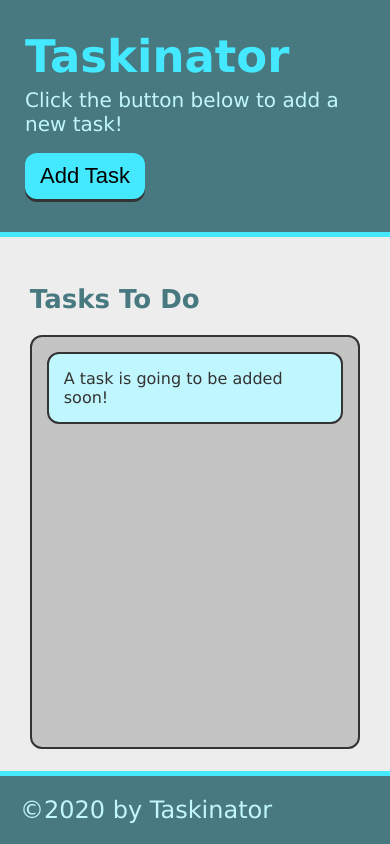
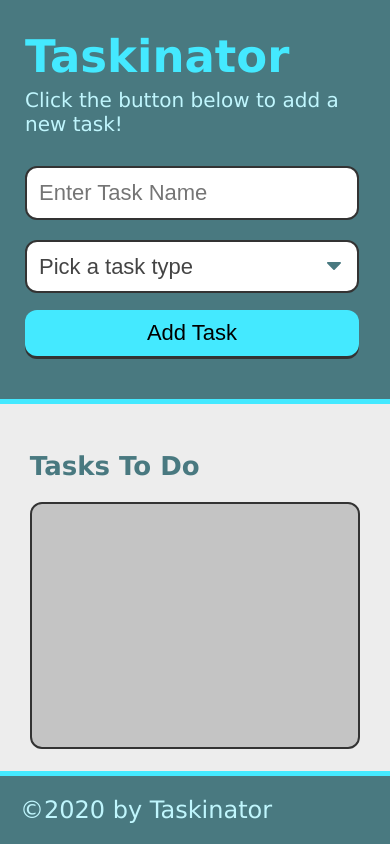
Before and after one commit to DavidTJGriffin/taskinator, a plain HTML site: page index.html in a window 390 px wide. Drawn offline with Linux system fonts and the light colour scheme.

Commit message:
added ability to capture form data

```diff
--- /dev/null
+++ b/code-snapshots/4.1/assets/css/style.css
@@ -0,0 +1,232 @@
+* {
+  box-sizing: border-box;
+}
+
+:root {
+  --primary: #44e9ff;
+  --secondary: #497980;
+  --tertiary: rgb(192, 246, 253);
+  --grey: #333;
+  font-size: 62.5%;
+}
+
+body {
+  background: #ededed;
+  color: var(--grey);
+  margin: 0;
+  padding: 0;
+  display: flex;
+  min-height: 100vh;
+  flex-direction: column;
+  font-family: Verdana, Geneva, Tahoma, sans-serif;
+}
+
+header {
+  background: var(--secondary);
+  padding: 30px 25px;
+  border-bottom: 5px solid var(--primary);
+}
+
+header p {
+  color: var(--tertiary);
+  margin: 5px 0 20px;
+  font-size: 2rem;
+}
+
+p,
+li {
+  font-size: 1.6rem;
+}
+
+form {
+  display: flex;
+  align-items: flex-end;
+  flex-wrap: wrap;
+}
+
+form input {
+  outline: none;
+  border: none;
+  padding: 12px;
+  width: 100%;
+  font-size: 2.2rem;
+  border: 2px solid var(--grey);
+  border-radius: 12px;
+}
+
+form .form-group {
+  margin: 10px 6px 10px 0;
+  flex: 1;
+}
+
+footer {
+  width: 100%;
+  background: var(--secondary);
+  color: var(--tertiary);
+  font-size: 2.4rem;
+  padding: 20px;
+  border-top: 5px solid var(--primary);
+}
+
+.page-title {
+  color: var(--primary);
+  margin-bottom: 5px;
+  margin-top: 0;
+  font-size: 4.5rem;
+}
+
+.page-content {
+  flex: 1;
+  display: flex;
+  flex-wrap: wrap;
+  justify-content: center;
+  margin: 25px auto;
+  width: 95%;
+}
+
+.task-list-wrapper {
+  flex: 1;
+  margin: 0 20px 20px;
+}
+
+.list-title {
+  color: var(--secondary);
+  font-size: 2.6rem;
+}
+
+.task-list {
+  list-style: none;
+  padding: 15px;
+  height: calc(100% - 50px);
+  background: rgb(196, 196, 196);
+  border-radius: 12px;
+  border: 2px solid var(--grey);
+}
+
+.task-item {
+  color: var(--grey);
+  padding: 15px 15px;
+  border: 2px solid var(--grey);
+  background: var(--tertiary);
+  border-radius: 12px;
+  margin-bottom: 20px;
+}
+
+.task-name {
+  margin: 0;
+  font-size: 1.8rem;
+}
+
+.task-type {
+  color: var(--secondary);
+  font-size: 1.55rem;
+}
+.task-actions {
+  display: flex;
+  flex-wrap: wrap;
+  align-items: center;
+  margin: 10px 0 5px 0;
+  justify-content: space-between;
+}
+
+.task-actions button,
+.task-actions select {
+  flex: 1;
+}
+
+.btn {
+  outline: none;
+  border: none;
+  display: inline-block;
+  padding: 10px 15px;
+  background: var(--primary);
+  font-size: 2.2rem;
+  border-radius: 12px;
+  position: relative;
+  top: -3px;
+  box-shadow: 0 3px var(--grey);
+}
+
+.btn:hover {
+  box-shadow: 0 2px var(--grey);
+  top: -2px;
+}
+.btn:active {
+  box-shadow: 0 0px var(--grey);
+  top: 0;
+}
+
+.edit-btn,
+.delete-btn {
+  font-size: 1.4rem;
+  padding: 5px 7px;
+  margin: 3px;
+  background: var(--secondary);
+  color: #fff;
+}
+
+.select-dropdown,
+.select-status {
+  display: block;
+  font-size: 2.2rem;
+  color: #444;
+  padding: 12px;
+  width: 100%;
+  max-width: 100%;
+  margin: 0;
+  border: 2px solid var(--grey);
+  border-radius: 12px;
+  -moz-appearance: none;
+  -webkit-appearance: none;
+  appearance: none;
+  background-color: #fff;
+  background-image: url("../images/select-arrow.svg");
+  background-repeat: no-repeat, repeat;
+  background-position: right 0.7em top 50%, 0 0;
+  background-size: 0.65em auto, 100%;
+}
+
+.select-status {
+  font-size: 1.4rem;
+  padding: 4px 28px 4px 4px;
+  width: auto;
+}
+
+.select-dropdown::-ms-expand,
+.select-status::-ms-expand {
+  display: none;
+}
+
+.select-dropdown:hover,
+.select-status:hover {
+  border-color: #888;
+}
+
+.select-dropdown:focus,
+.select-status:focus {
+  border-color: #aaa;
+  box-shadow: 0 0 1px 3px rgba(59, 153, 252, 0.7);
+  box-shadow: 0 0 0 3px -moz-mac-focusring;
+  color: #222;
+  outline: none;
+}
+.select-dropdown option,
+.select-status option {
+  font-weight: normal;
+  font-size: 2rem;
+}
+
+@media screen and (max-width: 980px) {
+  form .form-group {
+    flex: 1 100%;
+  }
+
+  form .form-group button {
+    width: 100%;
+  }
+
+  .task-list-wrapper {
+    flex-basis: 100%;
+  }
+
+}
--- a/index.html
+++ b/index.html
@@ -13,15 +13,28 @@
     <header>
         <h1 class="page-title">Taskinator</h1>
         <p>Click the button below to add a new task!</p>
-        <button id="save-task" class="btn">Add Task</button>
+        <form id="task-form">
+            <div class="form-group">
+                <input type="text" name="task-name" placeholder="Enter Task Name" />
+            </div>
+            <div class="form-group">
+                <select name="task-type" class="select-dropdown">
+                    <option value="" disabled selected>Pick a task type</option>
+                    <option value="Print">Print</option>
+                    <option value="Web">Web</option>
+                    <option value="Mobile">Mobile</option>
+                </select>
+            </div>
+            <div class="form-group">
+                <button class="btn" id="save-task" type="submit">Add Task</button>
+            </div>
+        </form>
     </header>
 
     <main class="page-content">
         <section class="task-list-wrapper">
             <h2 class="list-title">Tasks To Do</h2>
-            <ul class="task-list" id="tasks-to-do">
-                <li class="task-item">A task is going to be added soon!</li>
-            </ul>
+            <ul class="task-list" id="tasks-to-do"></ul>
         </section>
     </main>
 
```
Also changed, not shown: code-snapshots/4.1/assets/js/script.js (added, +11 -0 lines), code-snapshots/4.1/index.html (added, +36 -0 lines), code-snapshots/4.1/assets/images/select-arrow.svg (added).
